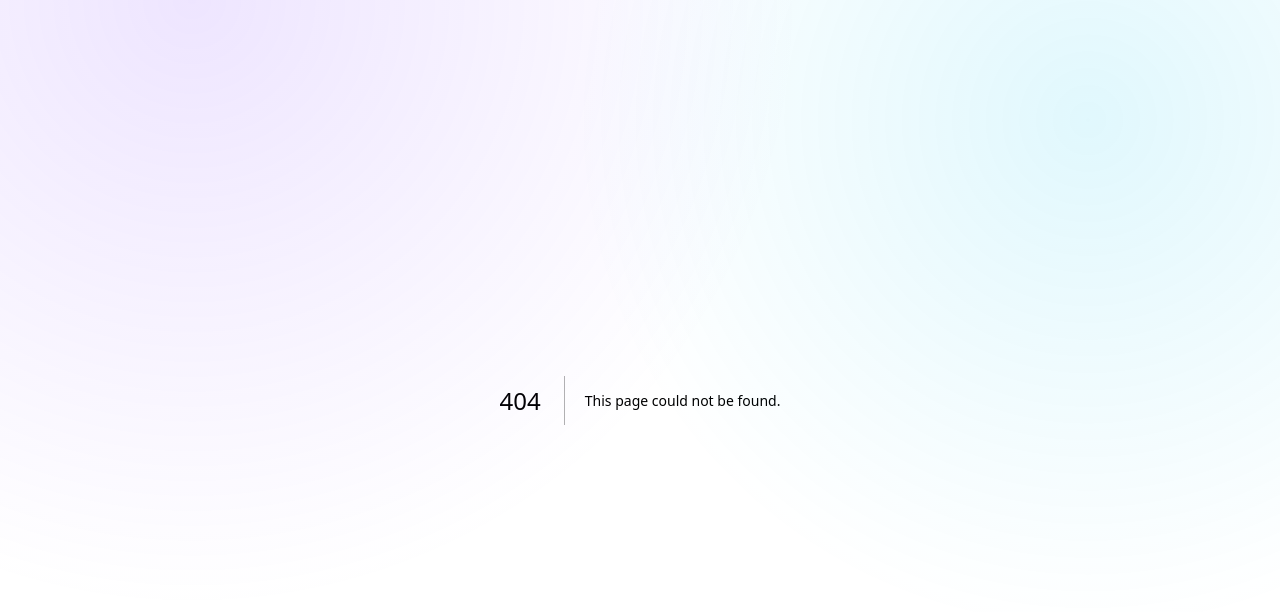
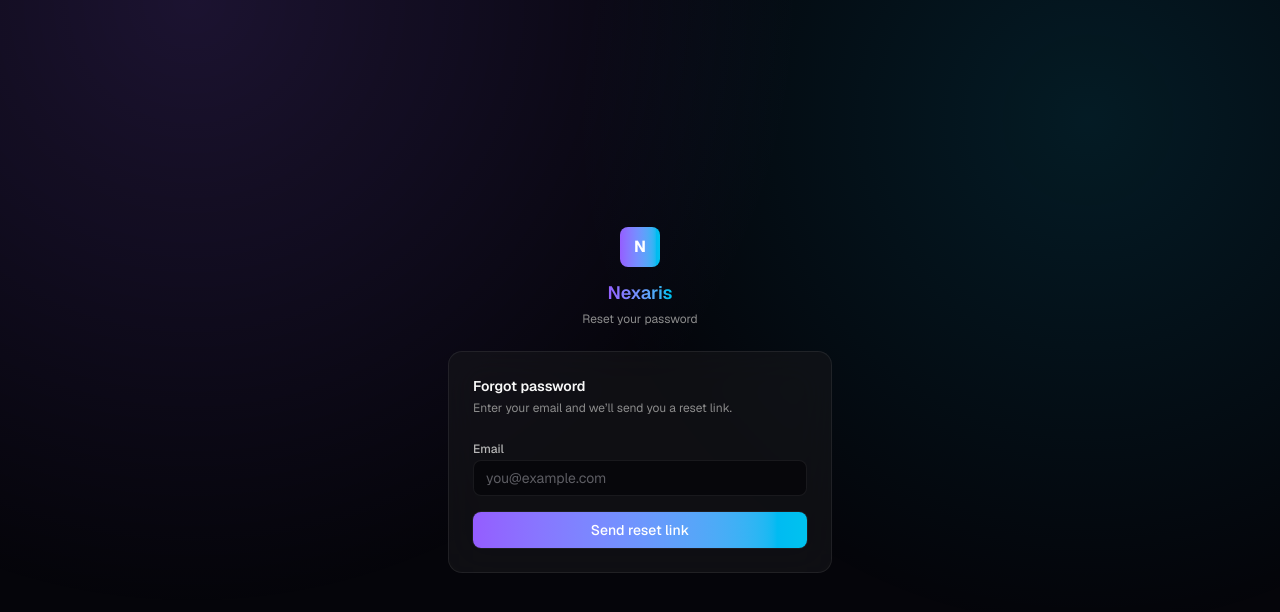
Before and after one commit to Hussein-Alassaad/SaaS-Multi, a Next.js app: page /forgot-password in a window 1280 px wide. Before the commit this address had no page. Shown: the top 612 px of the page. Built offline with nearby package versions, Linux system fonts and the light colour scheme; no server answers.

Commit message:
Add shared forgot/reset password flow, link from both login forms

```diff
--- a/src/app/agency-login/LoginForm.tsx
+++ b/src/app/agency-login/LoginForm.tsx
@@ -27,9 +27,14 @@ export function LoginForm() {
       </div>
 
       <div className="space-y-1.5">
-        <label htmlFor="password" className="text-xs font-medium text-[var(--text-3)]">
-          Password
-        </label>
+        <div className="flex items-center justify-between">
+          <label htmlFor="password" className="text-xs font-medium text-[var(--text-3)]">
+            Password
+          </label>
+          <a href="/forgot-password" className="text-xs text-[var(--accent-from)] hover:underline">
+            Forgot password?
+          </a>
+        </div>
         <Input
           id="password"
           name="password"
--- /dev/null
+++ b/src/app/forgot-password/ForgotPasswordForm.tsx
@@ -0,0 +1,41 @@
+"use client";
+
+import { useActionState } from "react";
+import { requestPasswordResetAction, type ForgotPasswordState } from "@/lib/actions/password-reset";
+import { Button } from "@/components/ui/Button";
+import { Input } from "@/components/ui/Input";
+
+const initialState: ForgotPasswordState = {};
+
+export function ForgotPasswordForm() {
+  const [state, formAction, pending] = useActionState(requestPasswordResetAction, initialState);
+
+  if (state?.message) {
+    return (
+      <p className="rounded-lg border border-[var(--border-hairline)] bg-[var(--surface-2)] px-3 py-2.5 text-sm text-[var(--text-2)]">
+        {state.message}
+      </p>
+    );
+  }
+
+  return (
+    <form action={formAction} className="space-y-4">
+      <div className="space-y-1.5">
+        <label htmlFor="email" className="text-xs font-medium text-[var(--text-3)]">
+          Email
+        </label>
+        <Input id="email" name="email" type="email" autoComplete="email" placeholder="you@example.com" required />
+      </div>
+
+      {state?.error && (
+        <p className="rounded-lg border border-[color-mix(in_oklab,var(--status-hot)_45%,transparent)] bg-[color-mix(in_oklab,var(--status-hot)_12%,transparent)] px-3 py-2 text-xs text-[var(--status-hot)]">
+          {state.error}
+        </p>
+      )}
+
+      <Button type="submit" className="w-full" disabled={pending}>
+        {pending ? "Sending…" : "Send reset link"}
+      </Button>
+    </form>
+  );
+}
--- /dev/null
+++ b/src/app/forgot-password/page.tsx
@@ -0,0 +1,32 @@
+import type { Metadata } from "next";
+import { Card, CardHeader, CardTitle, CardDescription } from "@/components/ui/Card";
+import { ForgotPasswordForm } from "./ForgotPasswordForm";
+
+export const metadata: Metadata = {
+  title: "Reset password — Nexaris",
+};
+
+export default function ForgotPasswordPage() {
+  return (
+    <div className="relative z-10 flex min-h-screen items-center justify-center px-4">
+      <div className="w-full max-w-sm">
+        <div className="mb-6 flex flex-col items-center text-center">
+          <div className="flex h-10 w-10 items-center justify-center rounded-lg bg-accent-gradient text-base font-bold text-white">
+            N
+          </div>
+          <h1 className="mt-3 text-lg font-semibold text-gradient">Nexaris</h1>
+          <p className="mt-1 text-xs text-[var(--text-4)]">Reset your password</p>
+        </div>
+
+        <Card padding="lg" hover={false}>
+          <CardHeader className="mb-5 block">
+            <CardTitle>Forgot password</CardTitle>
+            <CardDescription>Enter your email and we&rsquo;ll send you a reset link.</CardDescription>
+          </CardHeader>
+
+          <ForgotPasswordForm />
+        </Card>
+      </div>
+    </div>
+  );
+}
--- a/src/app/login/LoginForm.tsx
+++ b/src/app/login/LoginForm.tsx
@@ -27,9 +27,14 @@ export function LoginForm() {
       </div>
 
       <div className="space-y-1.5">
-        <label htmlFor="password" className="text-xs font-medium text-[var(--text-3)]">
-          Password
-        </label>
+        <div className="flex items-center justify-between">
+          <label htmlFor="password" className="text-xs font-medium text-[var(--text-3)]">
+            Password
+          </label>
+          <a href="/forgot-password" className="text-xs text-[var(--accent-from)] hover:underline">
+            Forgot password?
+          </a>
+        </div>
         <Input
           id="password"
           name="password"
--- /dev/null
+++ b/src/app/reset-password/ResetPasswordForm.tsx
@@ -0,0 +1,59 @@
+"use client";
+
+import { useActionState, useEffect } from "react";
+import { useRouter } from "next/navigation";
+import { resetPasswordAction, type ResetPasswordState } from "@/lib/actions/password-reset";
+import { Button } from "@/components/ui/Button";
+import { Input } from "@/components/ui/Input";
+
+const initialState: ResetPasswordState = {};
+
+export function ResetPasswordForm({ token, loginPath }: { token: string; loginPath: string }) {
+  const [state, formAction, pending] = useActionState(resetPasswordAction, initialState);
+  const router = useRouter();
+
+  useEffect(() => {
+    if (state?.success) {
+      const timer = setTimeout(() => router.push(loginPath), 1500);
+      return () => clearTimeout(timer);
+    }
+  }, [state?.success, loginPath, router]);
+
+  if (state?.success) {
+    return (
+      <p className="rounded-lg border border-[var(--border-hairline)] bg-[var(--surface-2)] px-3 py-2.5 text-sm text-[var(--text-2)]">
+        Password updated. Redirecting to sign in…
+      </p>
+    );
+  }
+
+  return (
+    <form action={formAction} className="space-y-4">
+      <input type="hidden" name="token" value={token} />
+
+      <div className="space-y-1.5">
+        <label htmlFor="password" className="text-xs font-medium text-[var(--text-3)]">
+          New password
+        </label>
+        <Input
+          id="password"
+          name="password"
+          type="password"
+          autoComplete="new-password"
+          placeholder="At least 8 characters"
+          required
+        />
+      </div>
+
+      {state?.error && (
+        <p className="rounded-lg border border-[color-mix(in_oklab,var(--status-hot)_45%,transparent)] bg-[color-mix(in_oklab,var(--status-hot)_12%,transparent)] px-3 py-2 text-xs text-[var(--status-hot)]">
+          {state.error}
+        </p>
+      )}
+
+      <Button type="submit" className="w-full" disabled={pending}>
+        {pending ? "Updating…" : "Update password"}
+      </Button>
+    </form>
+  );
+}
--- /dev/null
+++ b/src/app/reset-password/page.tsx
@@ -0,0 +1,61 @@
+import type { Metadata } from "next";
+import { db } from "@/lib/db";
+import { Card, CardHeader, CardTitle, CardDescription } from "@/components/ui/Card";
+import { ResetPasswordForm } from "./ResetPasswordForm";
+
+export const metadata: Metadata = {
+  title: "Set new password — Nexaris",
+};
+
+export default async function ResetPasswordPage({
+  searchParams,
+}: {
+  searchParams: Promise<{ token?: string }>;
+}) {
+  const { token } = await searchParams;
+
+  let valid = false;
+  let loginPath = "/login";
+
+  if (token) {
+    const user = await db.user.findUnique({ where: { resetToken: token } });
+    if (user && user.resetTokenExpiresAt && user.resetTokenExpiresAt > new Date()) {
+      valid = true;
+      loginPath = user.scope === "TENANT" ? "/agency-login" : "/login";
+    }
+  }
+
+  return (
+    <div className="relative z-10 flex min-h-screen items-center justify-center px-4">
+      <div className="w-full max-w-sm">
+        <div className="mb-6 flex flex-col items-center text-center">
+          <div className="flex h-10 w-10 items-center justify-center rounded-lg bg-accent-gradient text-base font-bold text-white">
+            N
+          </div>
+          <h1 className="mt-3 text-lg font-semibold text-gradient">Nexaris</h1>
+          <p className="mt-1 text-xs text-[var(--text-4)]">Set a new password</p>
+        </div>
+
+        <Card padding="lg" hover={false}>
+          <CardHeader className="mb-5 block">
+            <CardTitle>New password</CardTitle>
+            <CardDescription>
+              {valid ? "Choose a new password for your account." : "This link is invalid or has expired."}
+            </CardDescription>
+          </CardHeader>
+
+          {valid ? (
+            <ResetPasswordForm token={token!} loginPath={loginPath} />
+          ) : (
+            <a
+              href="/forgot-password"
+              className="block w-full rounded-lg bg-[var(--surface-2)] px-4 py-2 text-center text-sm text-[var(--accent-from)] hover:underline"
+            >
+              Request a new link
+            </a>
+          )}
+        </Card>
+      </div>
+    </div>
+  );
+}
```
